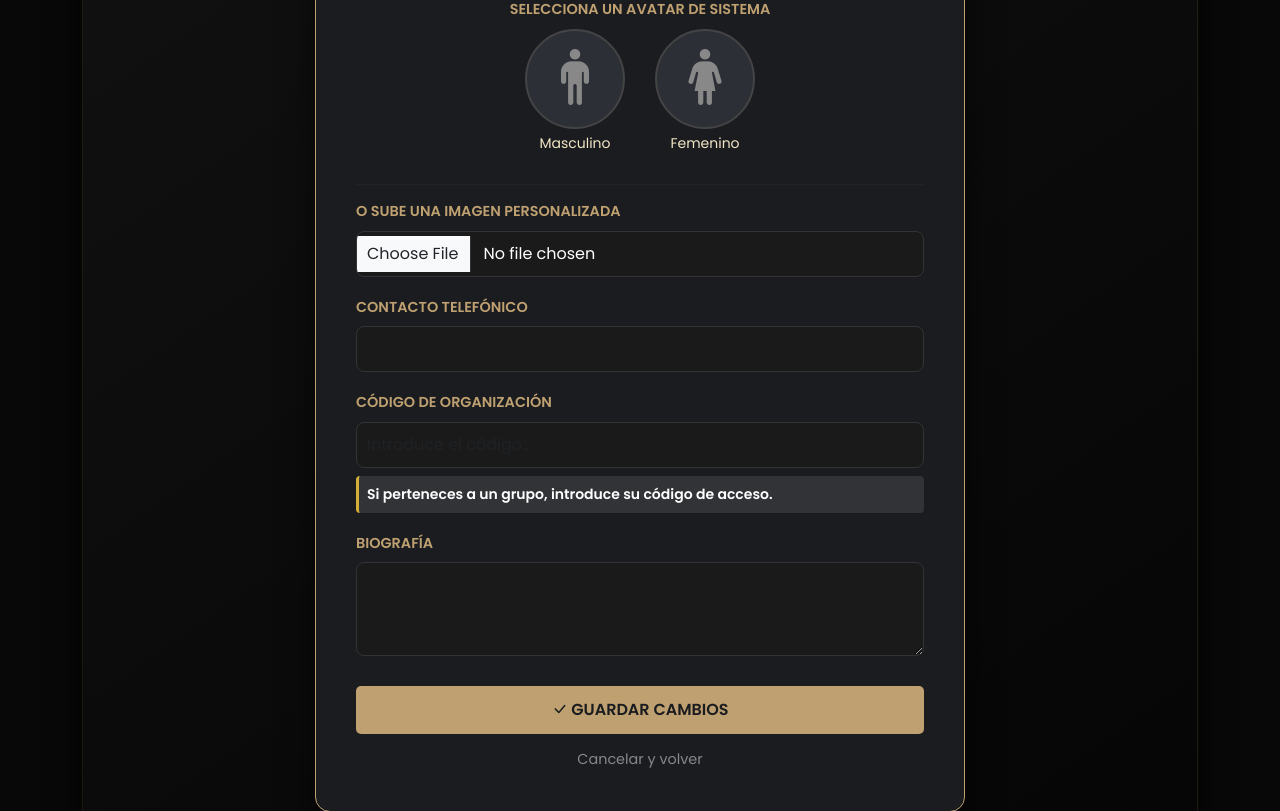
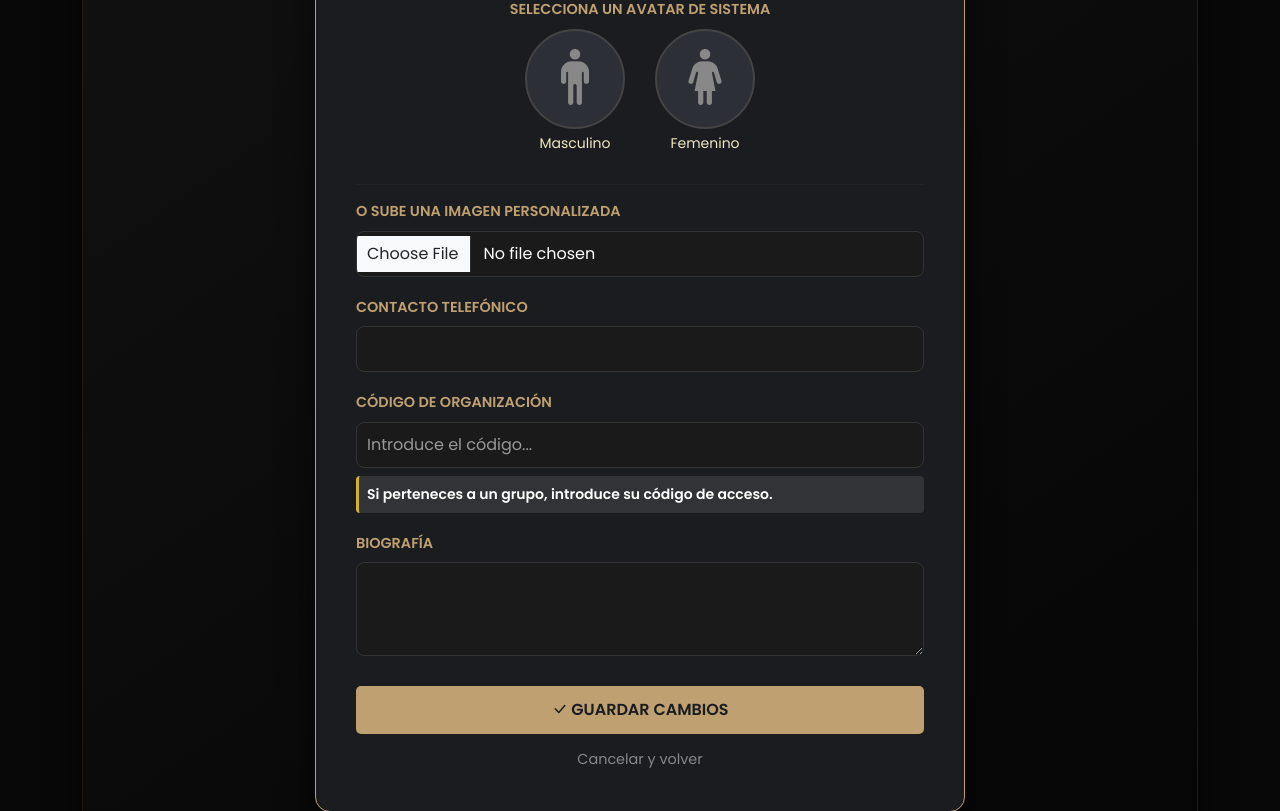
Before and after one commit to asibgon962/ProyectoFinalGrado, a Django app: page /editar-perfil/ in a window 1280 px wide. Shown: the part 404-1215 px from the top of the page. Run offline with Django 5.2, Linux system fonts and the light colour scheme; the visitor is signed in with stand-in values (Sample User, id 1); data that the repository does not hold is empty.

Commit message:
feat: arreglo en los placeholders

```diff
--- a/static/css/base.css
+++ b/static/css/base.css
@@ -154,6 +154,13 @@ h1, h2, h3, .navbar-brand {
     color: #ffffff !important;
 }
 
+/* Placeholder visible en inputs oscuros */
+.form-control::placeholder,
+.form-select::placeholder {
+    color: #999 !important;
+    opacity: 1;
+}
+
 .accordion-body {
     background-color: #111111 !important;
     color: var(--lux-gold) !important;
--- a/templates/carrito.html
+++ b/templates/carrito.html
@@ -70,7 +70,7 @@
                     <h6 class="text-white mb-3">¿Tienes un código de descuento?</h6>
                     <form action="{% url 'aplicar_cupon' %}" method="POST" class="d-flex gap-2">
                         {% csrf_token %}
-                        <input type="text" name="codigo" class="form-control form-control-sm bg-black text-white border-secondary" placeholder="Ingresa tu cupón..." required>
+                        <input type="text" name="codigo" class="form-control form-control-sm bg-black text-white border-secondary" placeholder="Ingresa tu cupón..." required style="--bs-body-color: #aaa; color: #fff;" oninput="this.style.color='#fff'">
                         <button type="submit" class="btn btn-outline-gold btn-sm px-3">Canjear</button>
                     </form>
                 </div>
```
